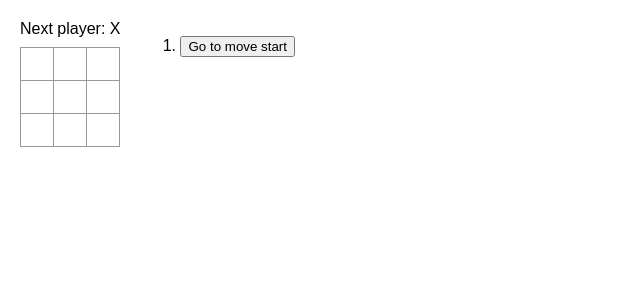
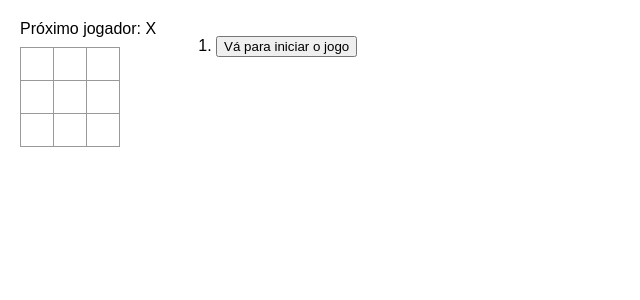
Before and after one commit to jacksoncassemiro/jogo-da-velha-estudos-doc-react, a React (Vite) app: page / in a window 1280 px wide. Shown: the top 300 px of the page, without its empty margins (0-640 px from the left). Built offline with nearby package versions, Linux system fonts and the light colour scheme.

Commit message:
feat: tradução do jogo
Signed-off-by: Jackson Cassemiro <jacksondgls@live.com>

```diff
--- a/src/App.jsx
+++ b/src/App.jsx
@@ -44,9 +44,9 @@ function Board({xIsNext, squares, onPlay}) {
   const winner = calculateWinner(squares);
   let status;
   if(winner){
-    status = "Winner: " + winner;
+    status = "Ganhador: " + winner;
   }else{
-    status = "Next player: " + (xIsNext ? "X" : "O");
+    status = "Próximo jogador: " + (xIsNext ? "X" : "O");
   }
 
   return (
@@ -92,9 +92,9 @@ export default function Game(){
   const moves = history.map((squares, move) => {
     let description;
     if(move > 0){
-      description = "Go to move #" + move;
+      description = "Vá para o movimento #" + move;
     }else{
-      description = "Go to move start";
+      description = "Vá para iniciar o jogo";
     }
     return (
       <li key={move}>
```
